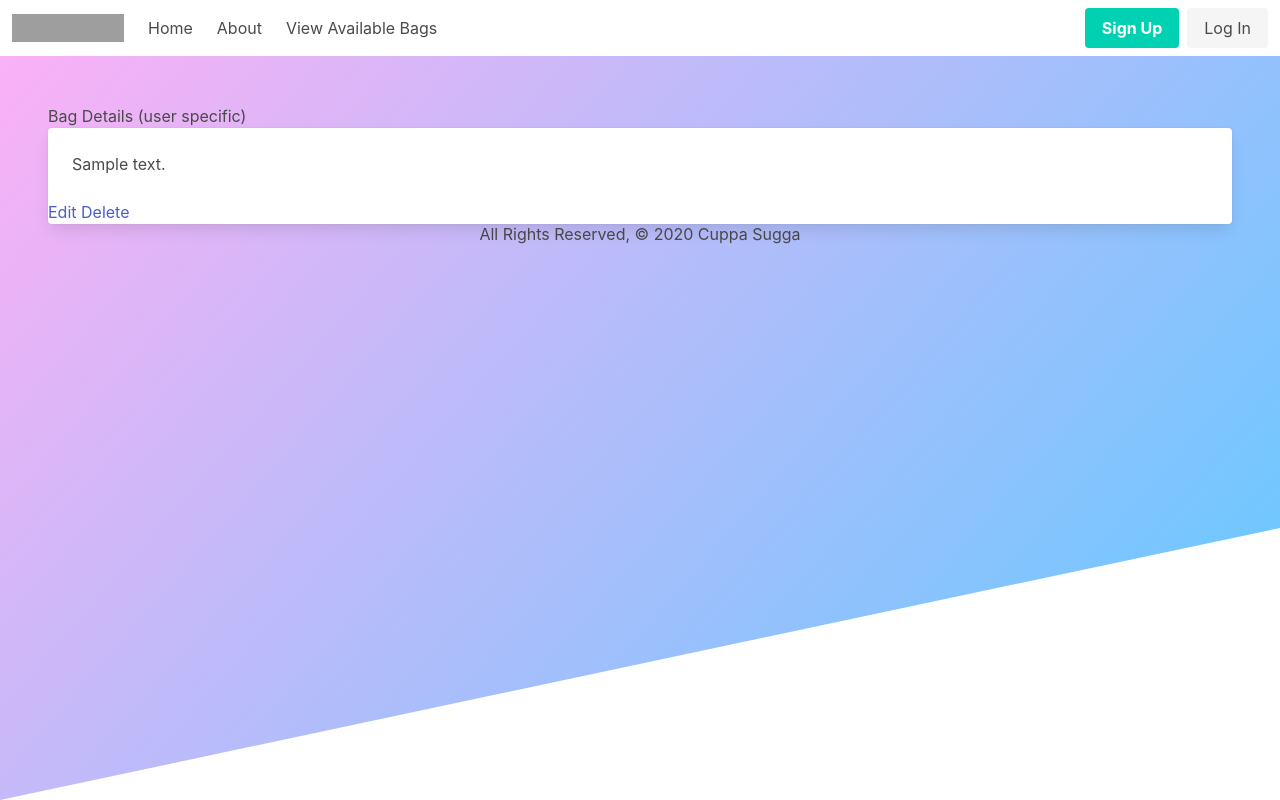
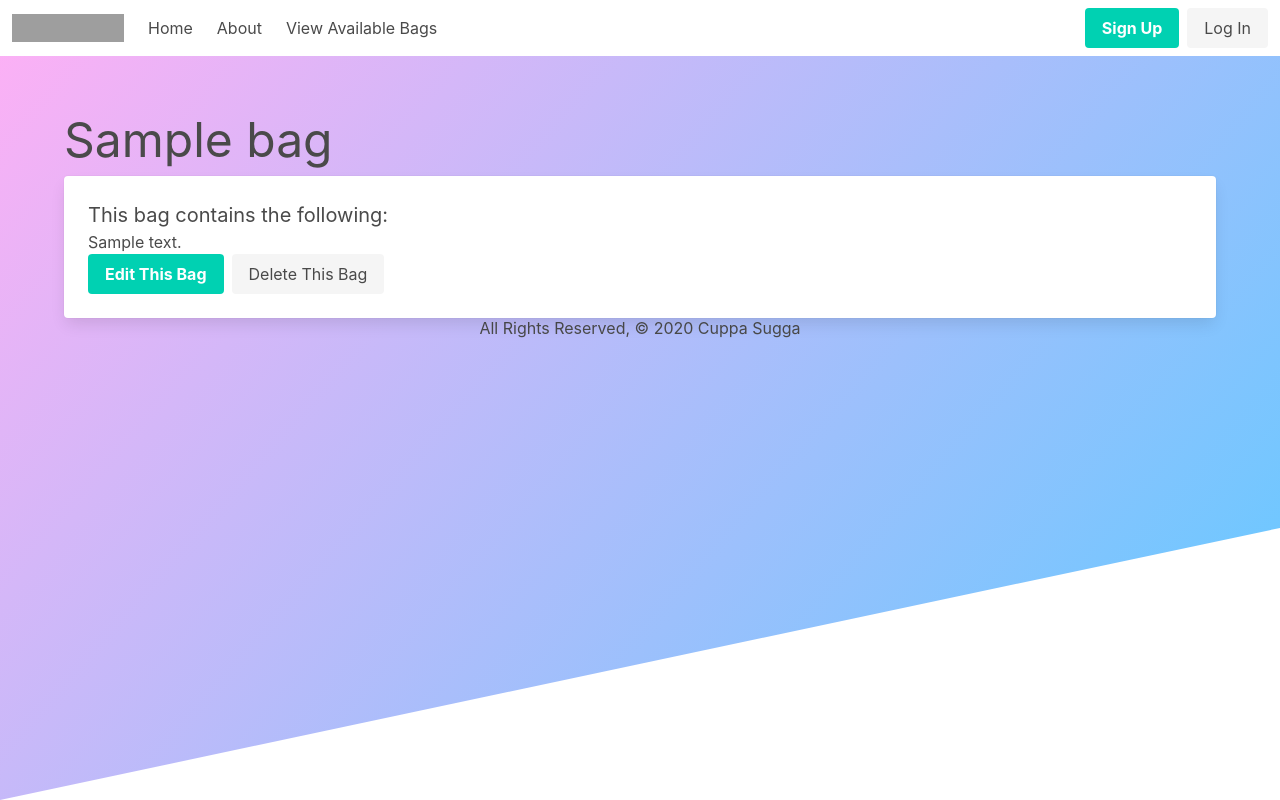
Before and after one commit to nikitamadora/cuppasugga, a Django app: page /profile/1/bags/1/ in a window 1280 px wide. Run offline with Django 3.2, Linux system fonts and the light colour scheme; tables that the repository leaves empty hold one stand-in row (values such as "Sample post"); some libraries are stand-ins or nearby versions; some web fonts are replaced; grey boxes are pictures that could not be loaded.

Commit message:
Updates styling for public and private bag detail pages

```diff
--- a/cuppasugga/main_app/templates/main_app/bag_detail.html
+++ b/cuppasugga/main_app/templates/main_app/bag_detail.html
@@ -1,20 +1,29 @@
 {% extends 'base.html' %}
 {% block content %}
 
-<h1>Bag Details (user specific)</h1>
+<!-- Bag Header/Title -->
+<section class="list-header">
+  <div class="container">
+    <h1 class="is-size-1">{{bag.name}}</h1>
+  </div>
+</section>
 
-<div class="row">
-    <div class="col s6 col-offset-3">
-        <div class="card">
-            <div class="card-content">
-                <span class="card-title"></span>
-                <p>{{ bag.content }}</p>
-            </div>
-          <div class="card-action">
-                <a href="{% url 'bags_update' user.id bag.id %}">Edit</a>
-                <a href="{% url 'bags_delete' user.id bag.id %}">Delete</a>
-            </div>
-        </div>
+<!-- Bag & Bag Contents -->
+<div class="container">
+  <div class="card">
+    <div class="card-content">
+      <span class="card-title is-size-5">This bag contains the following:</span>
+      <p>{{ bag.content }}</p>
+      <div class="buttons">
+        <a href="{% url 'bags_update' user.id bag.id %}" class="button is-primary">
+          <strong>Edit This Bag</strong>
+        </a>
+        <a href="{% url 'bags_delete' user.id bag.id %}" class="button is-light">
+          Delete This Bag
+        </a>
+      </div>
     </div>
+  </div>
 </div>
+
 {% endblock %}
```
Also changed, not shown: cuppasugga/main_app/templates/bags/public_detail.html (+6 -8 lines).
